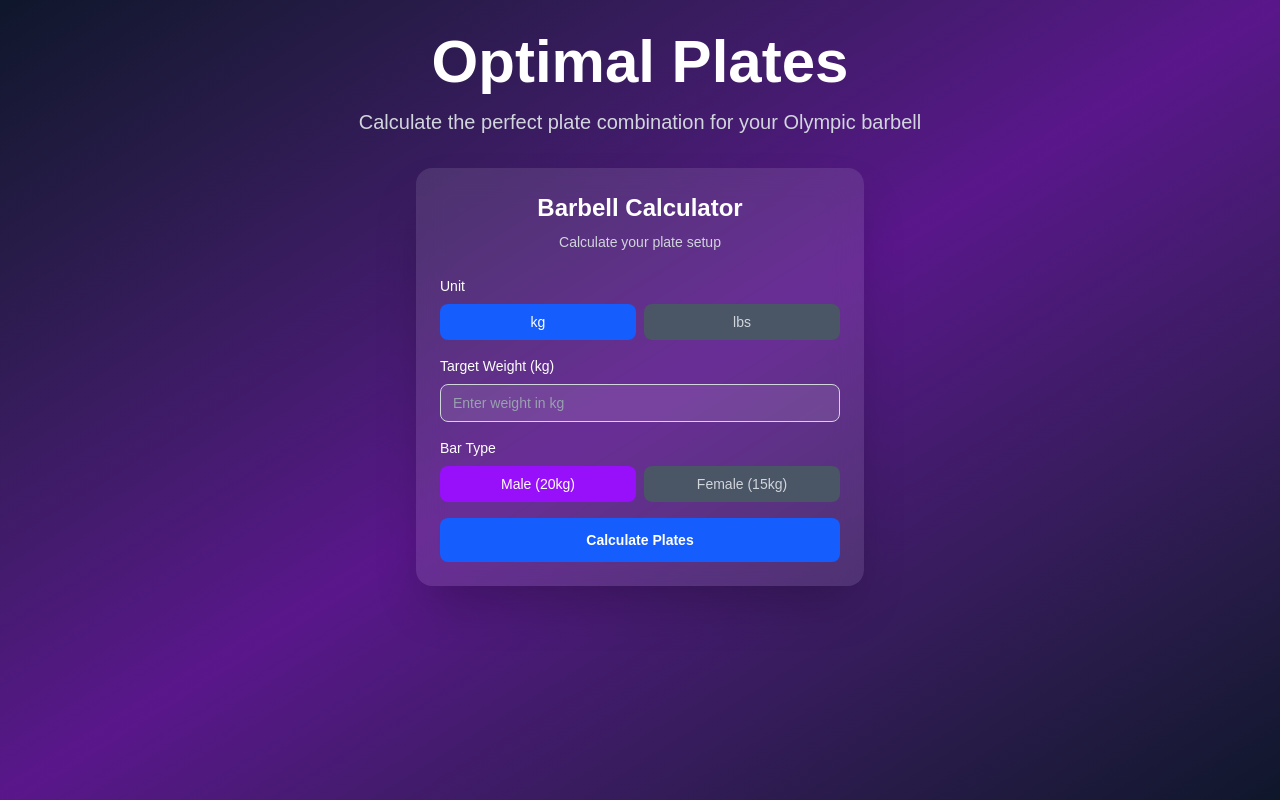
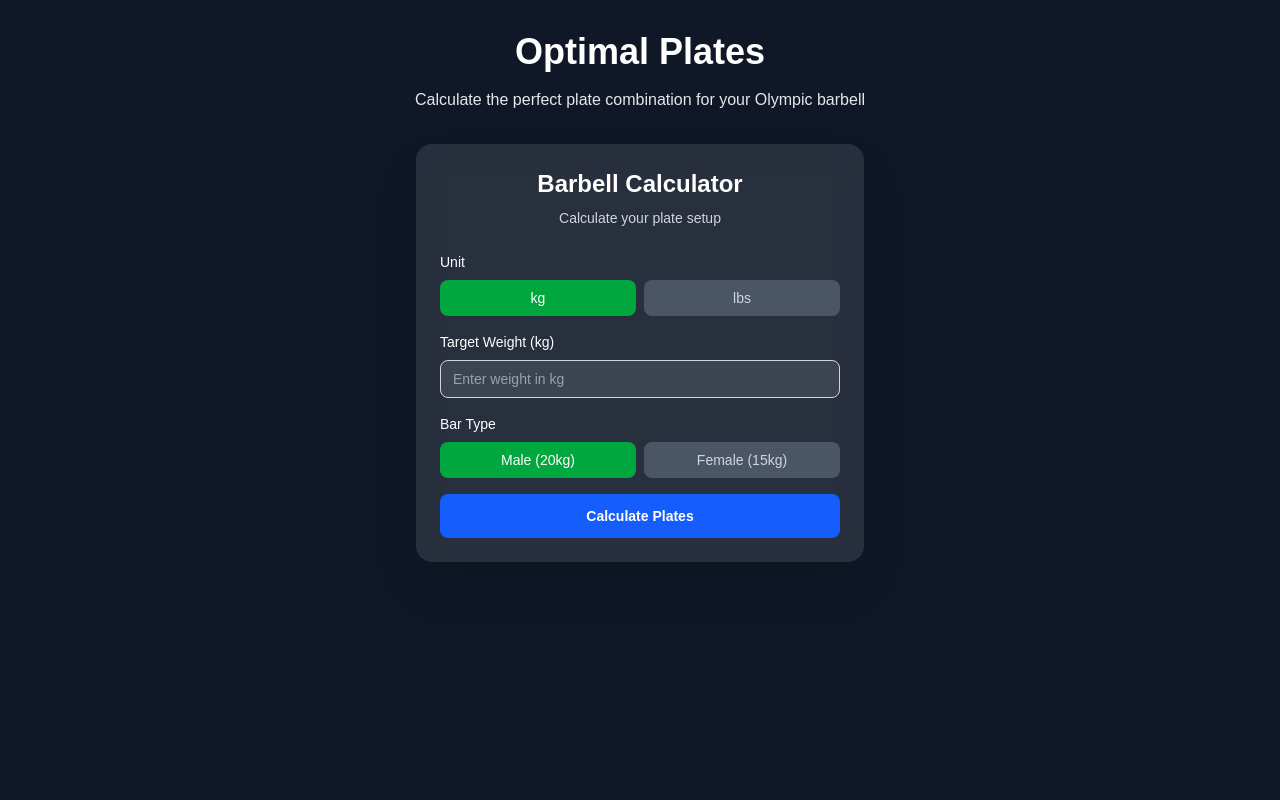
Before and after one commit to kieranmv95/OptimalPlates, a Next.js app: page / in a window 1280 px wide. Built offline with nearby package versions, Linux system fonts and the light colour scheme.

Commit message:
Update main page styles and change button colors in BarbellCalculator component

```diff
--- a/src/app/page.tsx
+++ b/src/app/page.tsx
@@ -2,13 +2,13 @@
 
 export default function Home() {
   return (
-    <main className="min-h-screen bg-gradient-to-br from-slate-900 via-purple-900 to-slate-900">
+    <main className="min-h-screen bg-gray-900">
       <div className="container mx-auto px-4 py-8">
         <div className="text-center mb-8">
-          <h1 className="text-4xl md:text-6xl font-bold text-white mb-4">
+          <h1 className="text-3xl md:text-4xl font-bold text-white mb-4">
             Optimal Plates
           </h1>
-          <p className="text-xl text-gray-300 max-w-2xl mx-auto">
+          <p className="text text-gray-200 max-w-2xl mx-auto">
             Calculate the perfect plate combination for your Olympic barbell
           </p>
         </div>
--- a/src/components/BarbellCalculator.tsx
+++ b/src/components/BarbellCalculator.tsx
@@ -129,7 +129,7 @@
               onClick={() => setUnit("kg")}
               className={`flex-1 py-2 px-3 rounded-lg text-sm font-medium transition-colors ${
                 unit === "kg"
-                  ? "bg-blue-600 text-white"
+                  ? "bg-green-600 text-white"
                   : "bg-gray-600 text-gray-300 hover:bg-gray-500"
               }`}
             >
@@ -181,7 +181,7 @@
               onClick={() => setBarType("male")}
               className={`flex-1 py-2 px-3 rounded-lg text-sm font-medium transition-colors ${
                 barType === "male"
-                  ? "bg-purple-600 text-white"
+                  ? "bg-green-600 text-white"
                   : "bg-gray-600 text-gray-300 hover:bg-gray-500"
               }`}
             >
@@ -192,7 +192,7 @@
               onClick={() => setBarType("female")}
               className={`flex-1 py-2 px-3 rounded-lg text-sm font-medium transition-colors ${
                 barType === "female"
-                  ? "bg-pink-600 text-white"
+                  ? "bg-green-600 text-white"
                   : "bg-gray-600 text-gray-300 hover:bg-gray-500"
               }`}
             >
```
